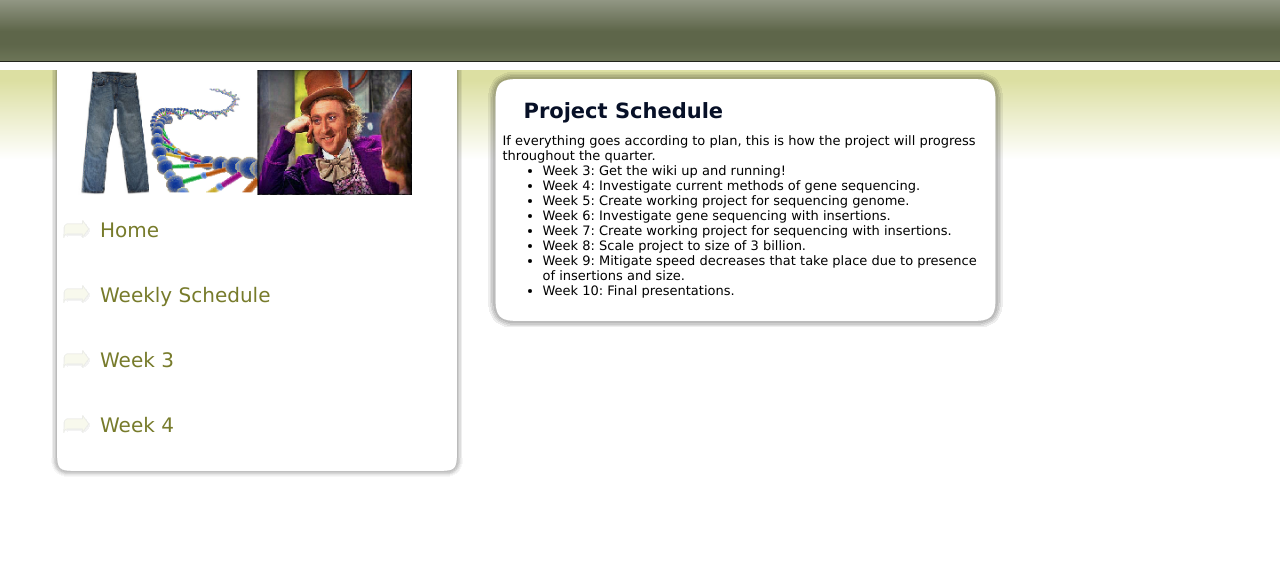
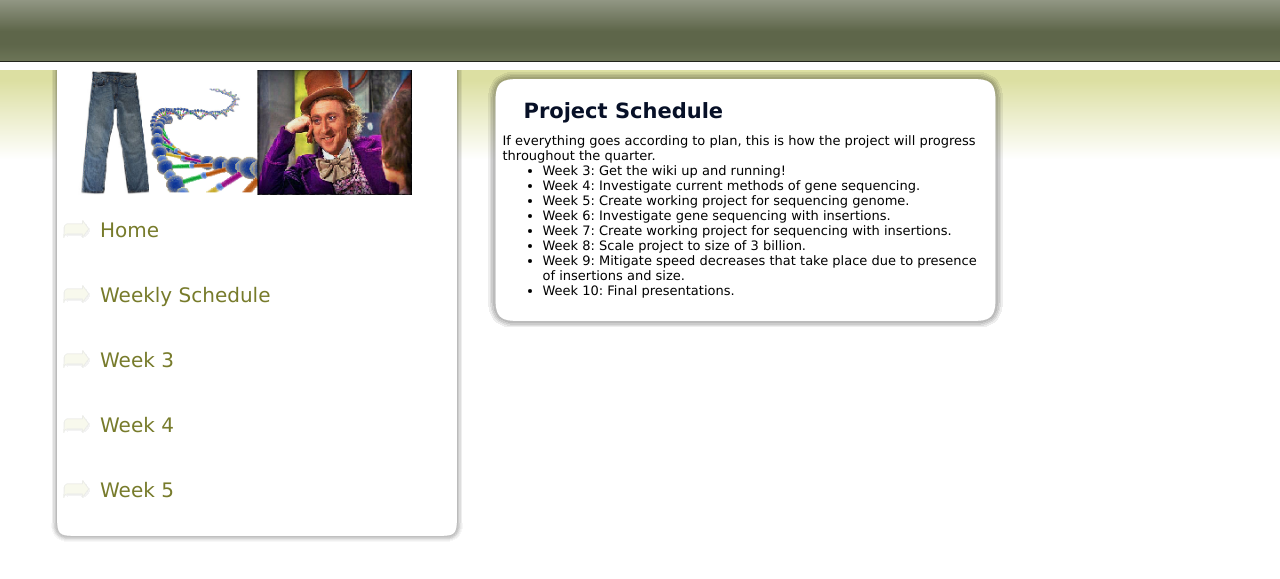
Before and after one commit to rsnively/rsnively.github.io, a plain HTML site: page cs124/schedule.html in a window 1280 px wide. Shown: the part 209-788 px from the top of the page. Drawn offline with Linux system fonts and the light colour scheme.

Commit message:
w5 link in schedule

```diff
--- a/cs124/schedule.html
+++ b/cs124/schedule.html
@@ -26,6 +26,7 @@
       <div class="link"><a href="#">Weekly Schedule</a></div>
       <div class="link"><a href="w3.html">Week 3</a></div>
       <div class="link"><a href="w4.html">Week 4</a></div>
+      <div class="link"><a href="w5.html">Week 5</a></div>
     <div id="navBottom"></div>
   </div>
 	<div class="contentColumn">
```
